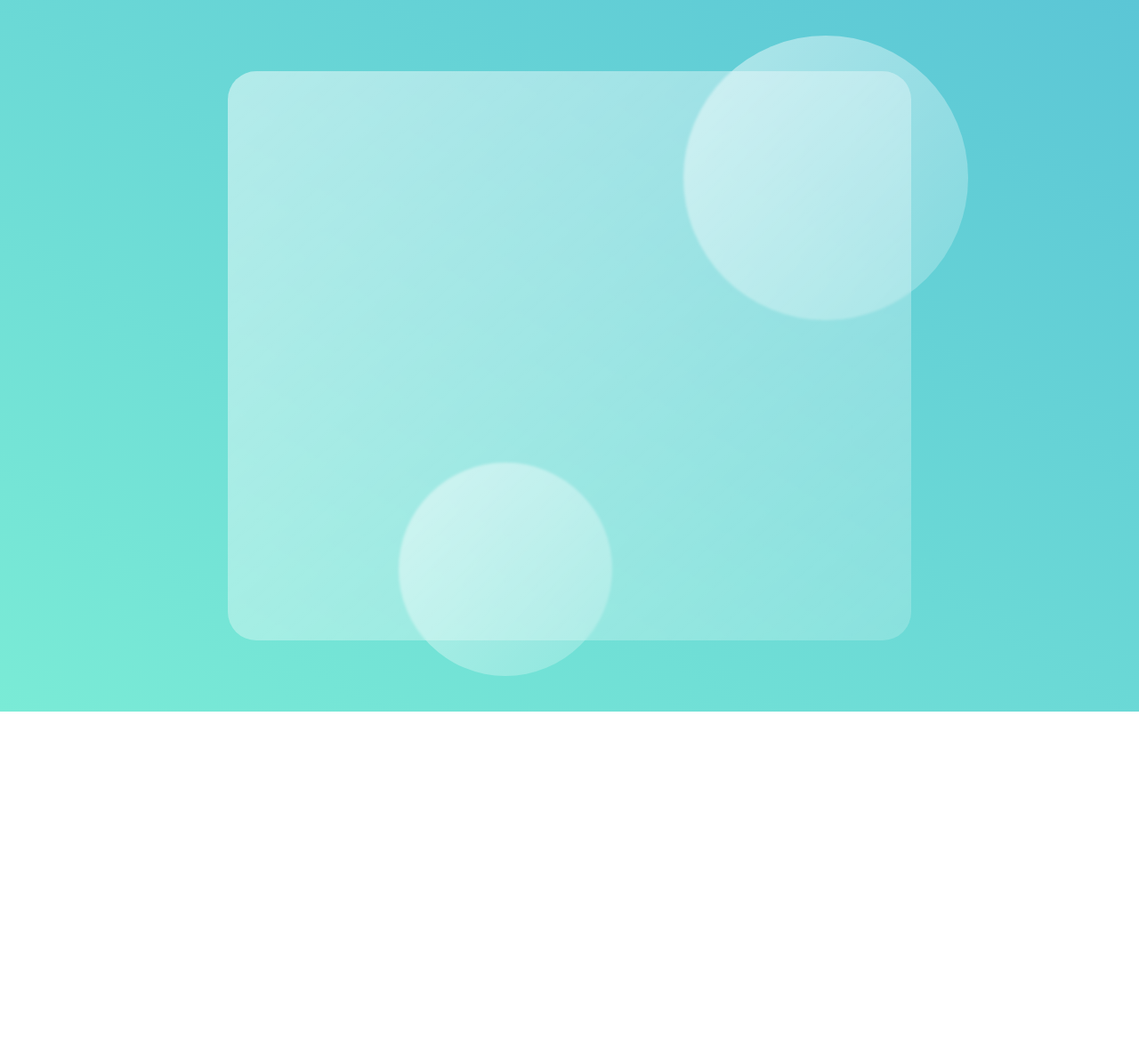
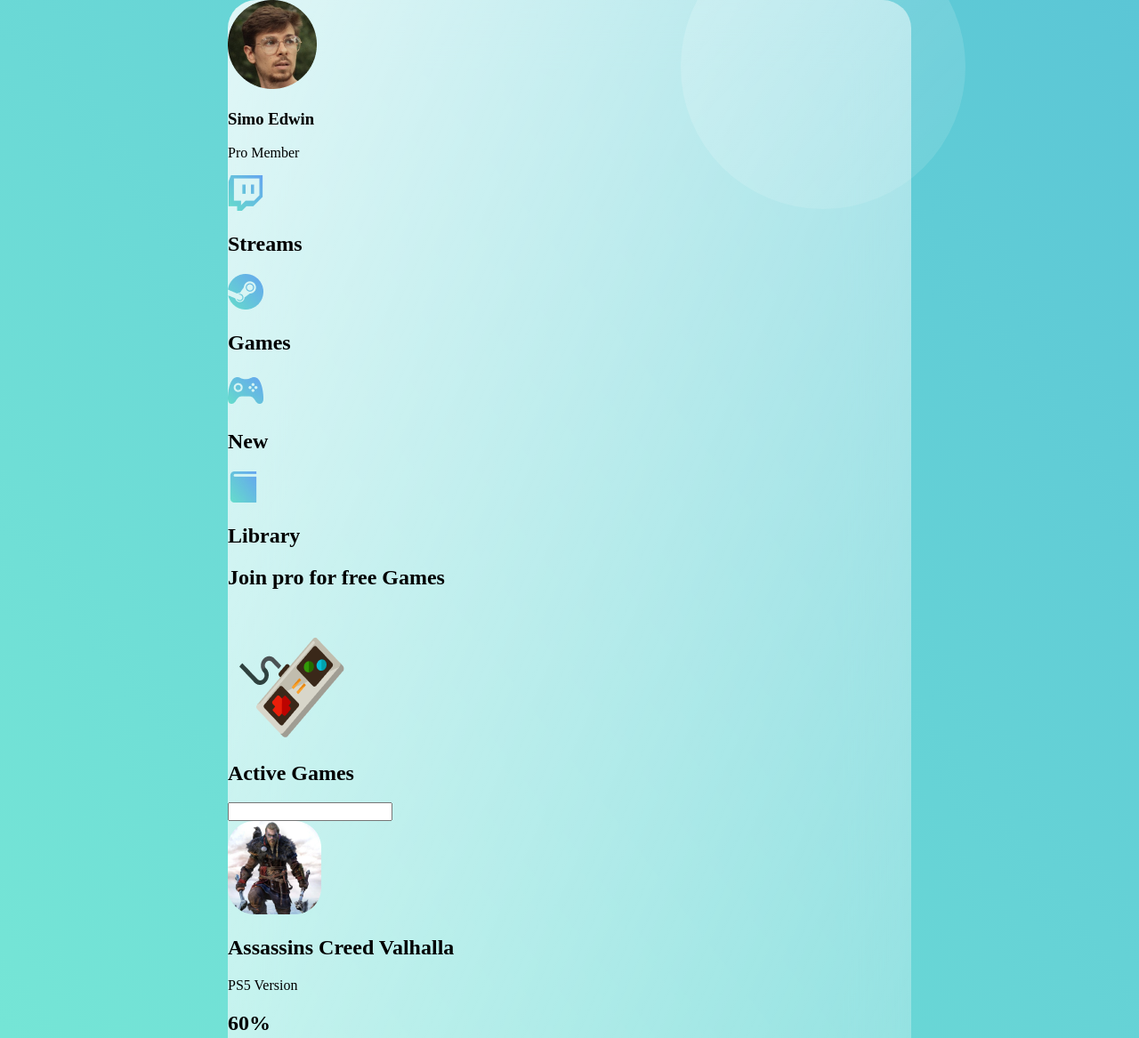
Before and after one commit to AlexisRoe/css-glass-styling, a plain HTML site: page index.html in a window 1280 px wide. Shown: the top 1167 px of the page at 89% size. Before the commit the page ends 800 px from the top, so only its background shows below. Drawn offline with Linux system fonts and the light colour scheme.

Commit message:
Finish basic html setup

```diff
--- a/css/style.css
+++ b/css/style.css
@@ -25,29 +25,33 @@ main {
     background: white;
     min-height: 80vh;
     width: 60%;
-    backdrop-filter: blur(0.1rem);
-    background: linear-gradient(to right bottom, hsla(0, 0%, 100%, 0.5), hsla(0, 0%, 100%, 0.2));
+    backdrop-filter: blur(2rem);
+    background: linear-gradient(to right bottom, hsla(0, 0%, 100%, 0.8), hsla(0, 0%, 100%, 0.2));
     border-radius: 2rem;
     z-index: 100;
+    position: relative;
 }
 
-.circle1,
-.circle2 {
+/* backdrop-filter: blur() funktioniert nicht mit ::after/::before */
+.glass::before,
+.glass:after {
+    content: '';
+    z-index: -1;
     position: absolute;
     border-radius: 50%;
     background: white;
-    background: linear-gradient(to right bottom, hsla(0, 0%, 100%, 0.5), hsla(0, 0%, 100%, 0.2));
+    background: linear-gradient(to right bottom, hsla(0, 0%, 100%, 0.2), hsla(0, 0%, 100%, 0.1));
 }
 
-.circle1 {
+.glass::before {
     height: 20rem;
     width: 20rem;
-    top: 5%;
-    right: 15%;
+    top: -5%;
+    right: -8%;
 }
-.circle2 {
+.glass::after {
     height: 15rem;
     width: 15rem;
-    bottom: 5%;
-    left: 35%;
+    bottom: -5%;
+    left: -15%;
 }
--- a/index.html
+++ b/index.html
@@ -8,10 +8,73 @@
     </head>
     <body>
         <main>
-            <section class="glass"></section>
+            <section class="glass">
+                <div class="dashboard">
+                    <div class="user">
+                        <img src="./images/avatar.png" />
+                        <h3>Simo Edwin</h3>
+                        <p>Pro Member</p>
+                    </div>
+                    <div>
+                        <div class="link">
+                            <img src="./images/twitch.png" alt="" />
+                            <h2>Streams</h2>
+                        </div>
+                        <div class="link">
+                            <img src="./images/steam.png" alt="" />
+                            <h2>Games</h2>
+                        </div>
+                        <div class="link">
+                            <img src="./images/upcoming.png" alt="" />
+                            <h2>New</h2>
+                        </div>
+                        <div class="link">
+                            <img src="./images/library.png" alt="" />
+                            <h2>Library</h2>
+                        </div>
+                    </div>
+                    <div class="pro">
+                        <h2>Join pro for free Games</h2>
+                        <img src="./images/controller.png" alt="" />
+                    </div>
+                </div>
+                <div class="games">
+                    <div class="status">
+                        <h1>Active Games</h1>
+                        <input type="text" />
+                    </div>
+                    <div class="cards">
+                        <div class="card">
+                            <img src="./images/assassins.png" alt="" />
+                            <div class="card-info">
+                                <h2>Assassins Creed Valhalla</h2>
+                                <p>PS5 Version</p>
+                                <div class="progessBar"></div>
+                            </div>
+                            <h2 class="percentage">60%</h2>
+                        </div>
+                        <div class="card">
+                            <img src="./images/assassins.png" alt="" />
+                            <div class="card-info">
+                                <h2>Assassins Creed Valhalla</h2>
+                                <p>PS5 Version</p>
+                                <div class="progessBar"></div>
+                            </div>
+                            <h2 class="percentage">60%</h2>
+                        </div>
+                        <div class="card">
+                            <img src="./images/assassins.png" alt="" />
+                            <div class="card-info">
+                                <h2>Assassins Creed Valhalla</h2>
+                                <p>PS5 Version</p>
+                                <div class="progessBar"></div>
+                            </div>
+                            <h2 class="percentage">60%</h2>
+                        </div>
+                    </div>
+                </div>
+            </section>
         </main>
-        <div class="circle1"></div>
-        <div class="circle2"></div>
         <script src="js/main.js"></script>
     </body>
 </html>
```
